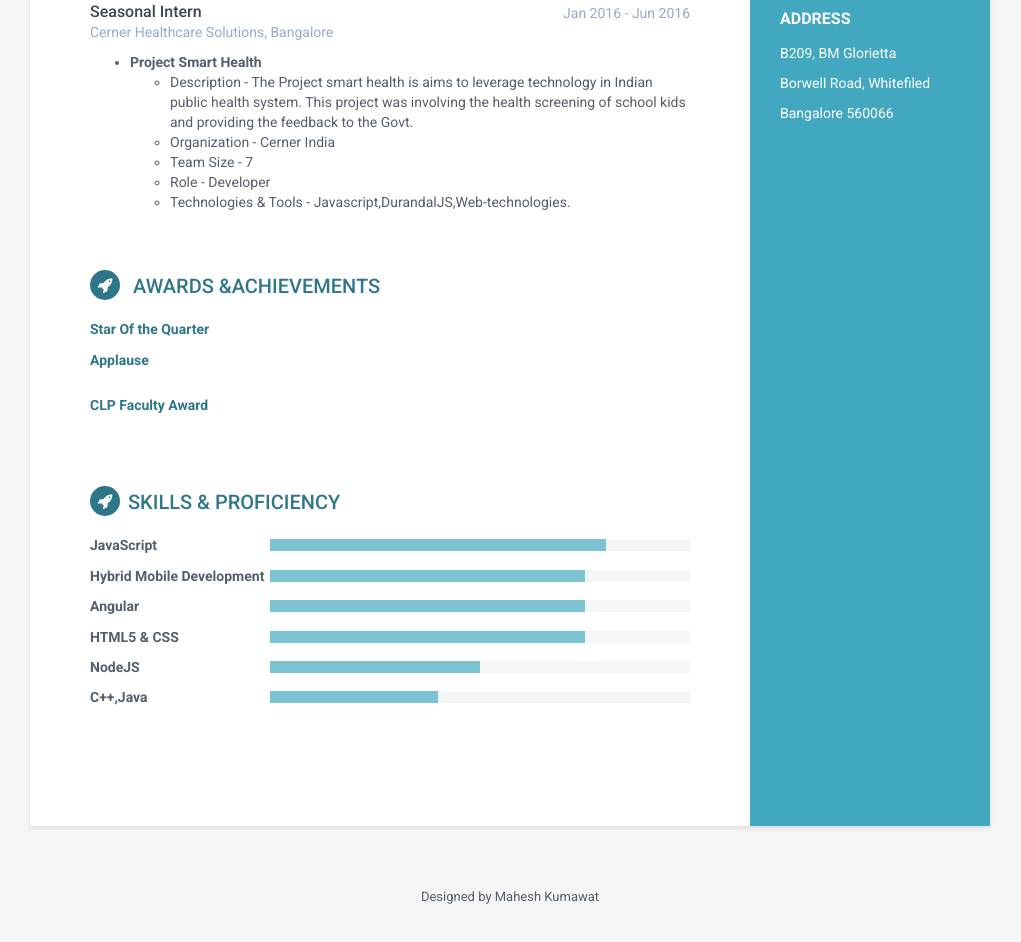
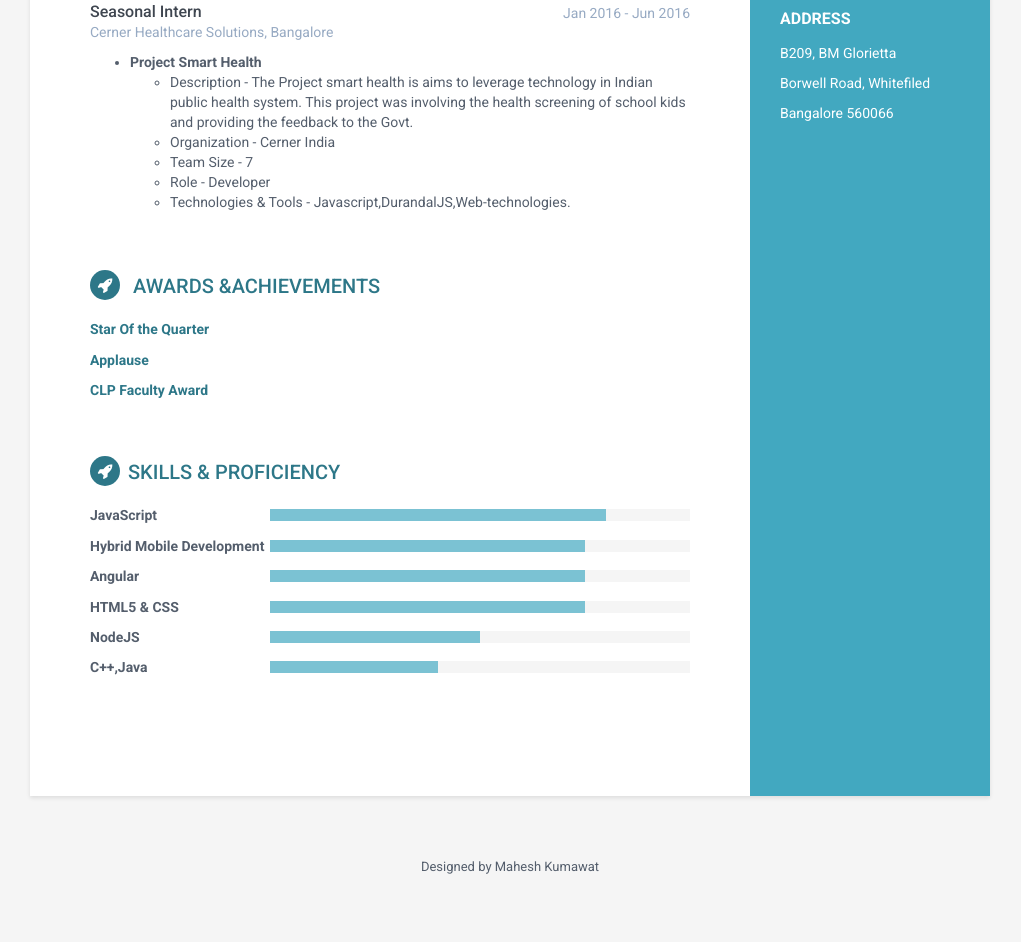
Before and after one commit to maheshkumawat23/maheshkumawat23.github.io, a plain HTML site: page index.html in a window 1280 px wide. Shown: the part 1169-2111 px from the top of the page, without its empty margins (130-1151 px from the left). Drawn offline with Linux system fonts and the light colour scheme.

Commit message:
Update index.html

```diff
--- a/index.html
+++ b/index.html
@@ -210,17 +210,17 @@ health screening of school kids and providing the feedback to the Govt.
                        <a href="/Star_of_the_Quarter.pdf" target="_blank"><h3 class="level-title">Star Of the Quarter</h3></a>
                     </div><!--//item-->
 
-                    <div class="item">
+
                          <div class="item">
                        <a href="/Applause.pdf" target="_blank"><h3 class="level-title">Applause</h3></a>
                     </div><!--//item-->
+
+
+                    <div class="item">
+
+                       <a href="/CLP_Faculty_Award.pdf" target="_blank"><h3 class="level-title">CLP Faculty Award</h3></a>
                     </div><!--//item-->
 
-                    <div class="item">
-                       <div class="item">
-                       <a href="/CLP_Faculty_Award.pdf" target="_blank"><h3 class="level-title">CLP Faculty Award</h3></a>
-                    </div><!--//item-->
-                    </div><!--//item-->
 
             </section><!--//Award-section-->
             <section class="skills-section section">
```
